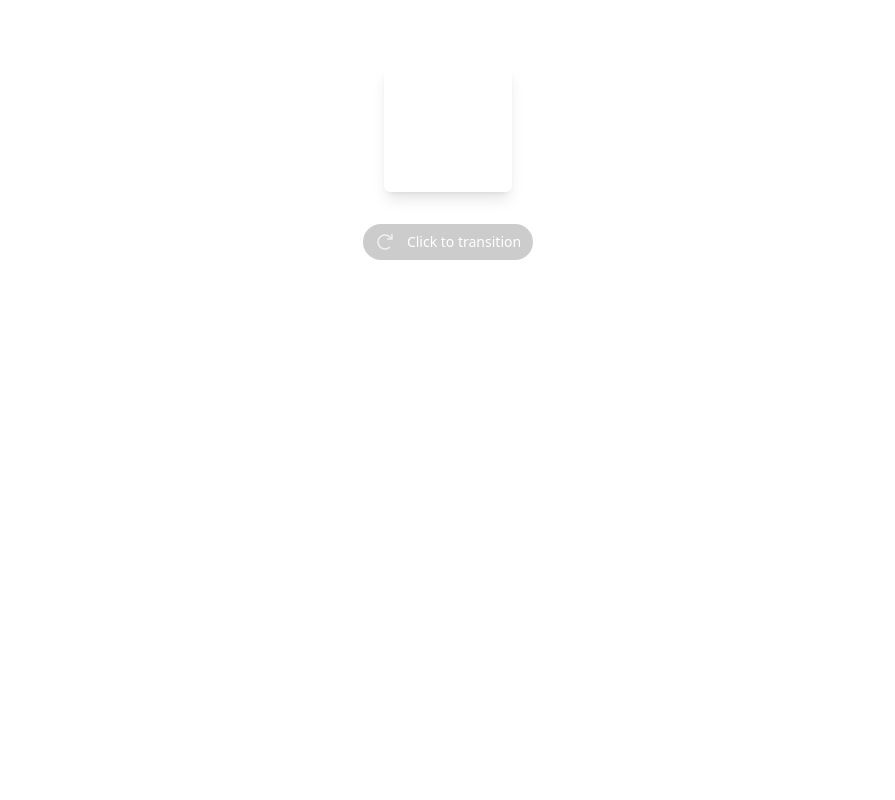
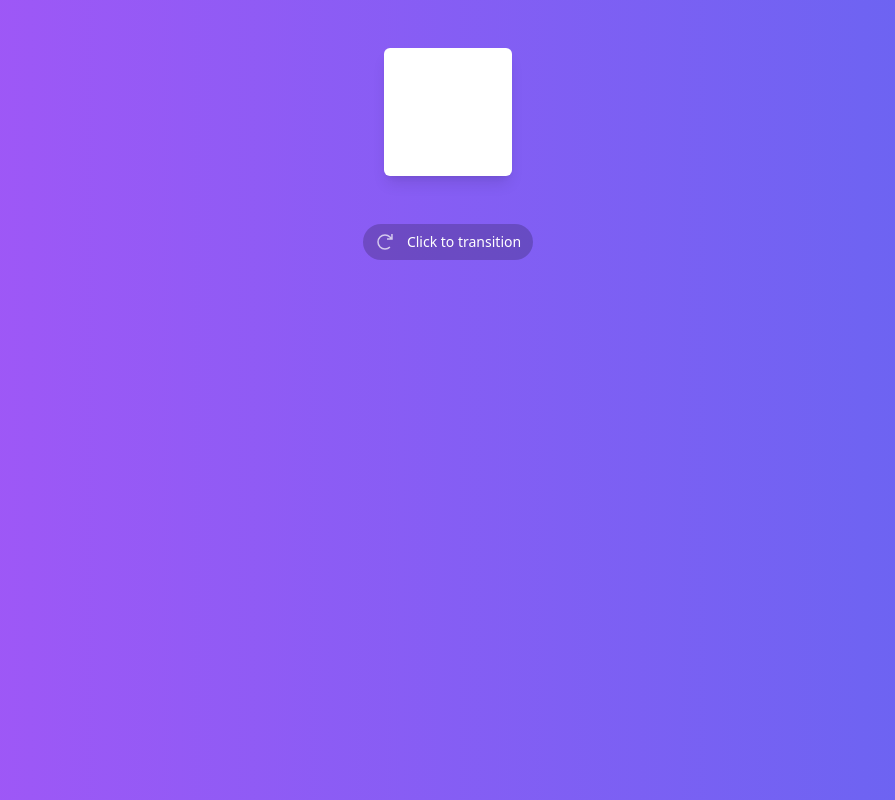
Before and after one commit to ilanc/nuxt3-headlessui-vue, a Nuxt app: page /transition in a window 1280 px wide. Shown: the whole page, without its empty margins (192-1087 px from the left). Built offline with nearby package versions, Linux system fonts and the light colour scheme.

Commit message:
transition - bg gradient

```diff
--- a/pages/transition.vue
+++ b/pages/transition.vue
@@ -1,5 +1,7 @@
 <template>
-  <div class="flex flex-col items-center py-16">
+  <div
+    class="w-screen h-screen pt-12 flex flex-col items-center gap-4 bg-gradient-to-r to-indigo-500 from-purple-500"
+  >
     <div class="w-32 h-32">
       <TransitionRoot
         appear
```
